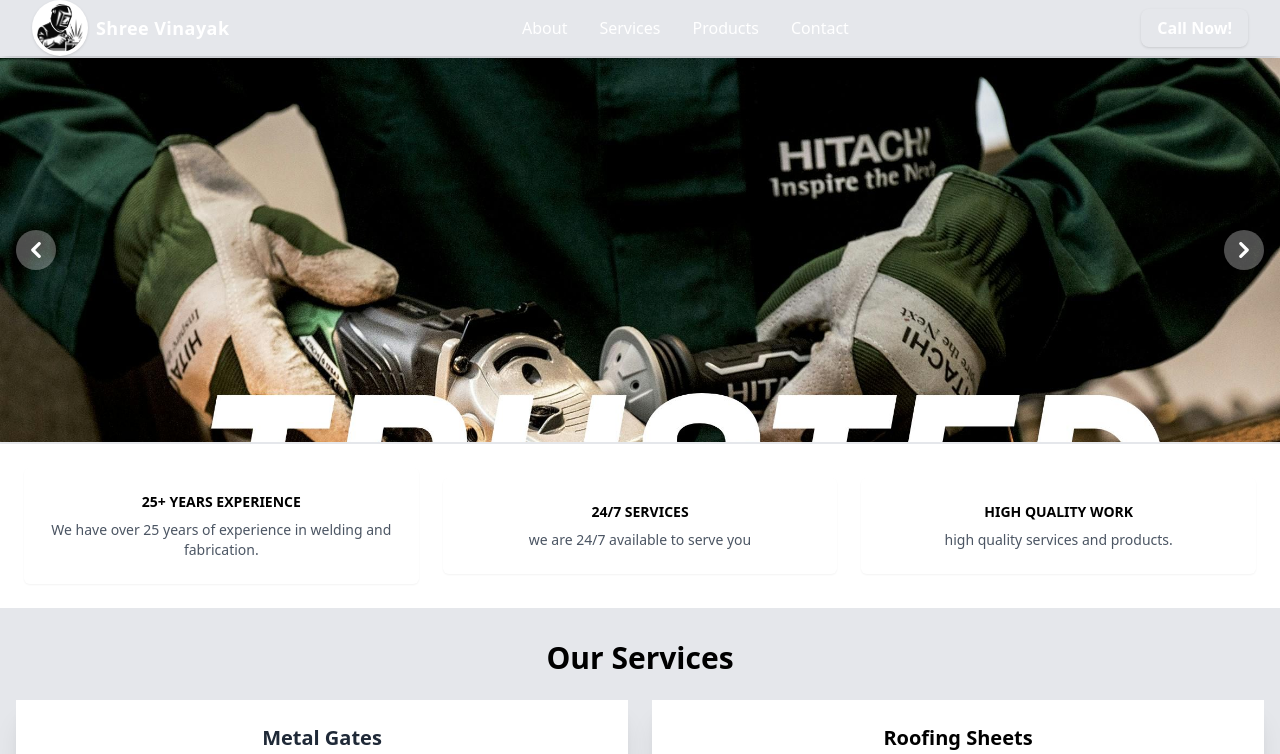
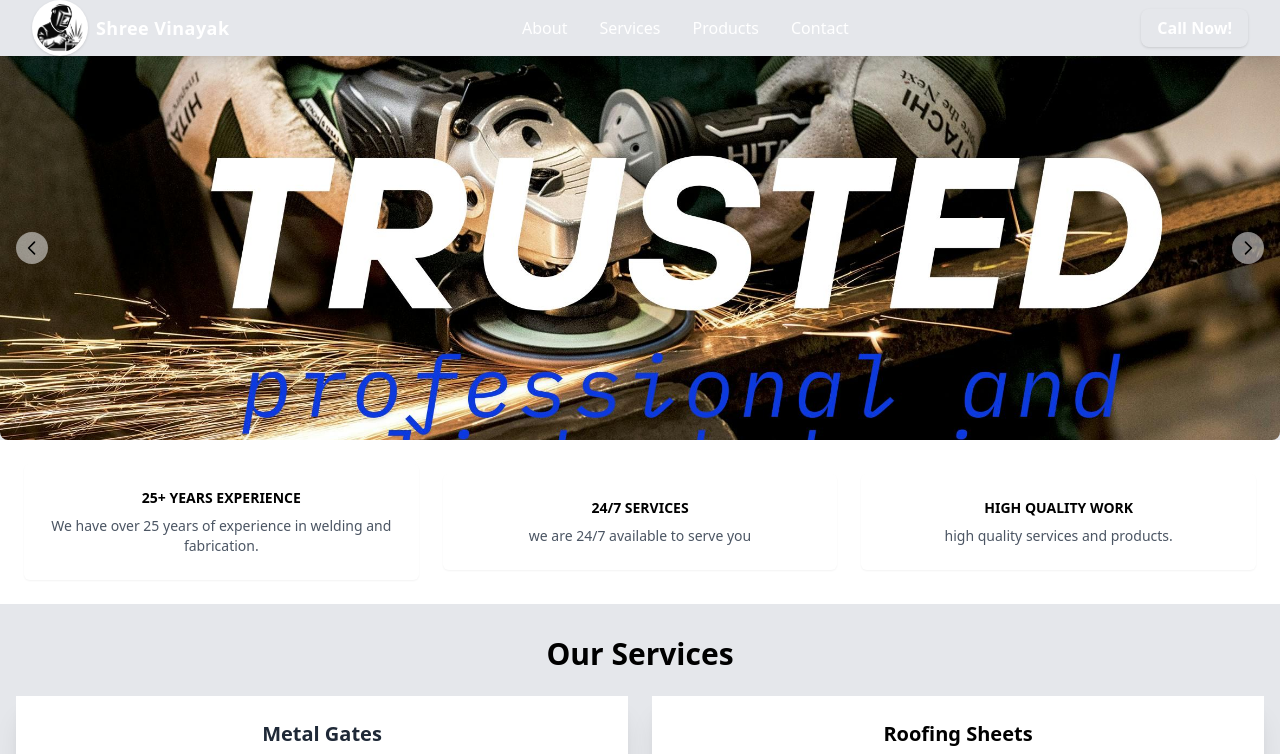
Before and after one commit to Technology-maker/Welding-service, a React (Vite) app: page / in a window 1280 px wide. Shown: the top 754 px of the page. Built offline with nearby package versions, Linux system fonts and the light colour scheme.

Commit message:
update header

```diff
--- a/src/components/Homepage.jsx
+++ b/src/components/Homepage.jsx
@@ -21,44 +21,31 @@
             <Navbar />
 
             {/* header content   */}
-            <header className="text-white text-center py-0.5">
-                <div id="gallery" className="relative w-full">
-                    <div className="relative h-64 overflow-hidden rounded-b-sm sm:h-80 md:h-96">
-                        <div className="duration-700 ease-in-out" data-carousel-item>
-                            <img src={Img1} className="w-full h-full object-cover" alt="Gate Img" />
+            <header className="relative w-full">
+      <div id="gallery" className="relative w-full" data-carousel="slide">
+        {/* Carousel Wrapper */}
+        <div className="relative h-64 overflow-hidden rounded-b-lg sm:h-80 md:h-96">
+          <div className="duration-700 ease-in-out" data-carousel-item="active">
+            <img src={Img1} className="absolute block w-full h-full object-cover" alt="Slide 1" />
           </div>
           <div className="hidden duration-700 ease-in-out" data-carousel-item>
-                            <img src={Img2} className="w-full h-full object-cover" alt="Home Img" />
+            <img src={Img2} className="absolute block w-full h-full object-cover" alt="Slide 2" />
           </div>
           <div className="hidden duration-700 ease-in-out" data-carousel-item>
-                            <img src={Img3} className="w-full h-full object-cover" alt="Metal Image" />
-                        </div>
-                        <div className="hidden duration-700 ease-in-out" data-carousel-item>
-                            <img src={Img4} className="w-full h-full object-cover" alt="Stand Img" />
+            <img src={Img3} className="absolute block w-full h-full object-cover" alt="Slide 3" />
           </div>
         </div>
 
+        {/* Slider Controls */}
         <button
           type="button"
           className="absolute top-0 left-0 z-30 flex items-center justify-center h-full px-4 cursor-pointer group focus:outline-none"
           data-carousel-prev
         >
-                        <span className="inline-flex items-center justify-center w-10 h-10 rounded-full bg-white/30 group-hover:bg-white/50 group-focus:ring-4 group-focus:ring-white group-focus:outline-none">
-                            <svg
-                                className="w-4 h-4 text-white rtl:rotate-180"
-                                xmlns="http://www.w3.org/2000/svg"
-                                fill="none"
-                                viewBox="0 0 6 10"
-                            >
-                                <path
-                                    stroke="currentColor"
-                                    strokeLinecap="round"
-                                    strokeLinejoin="round"
-                                    strokeWidth="2"
-                                    d="M5 1 1 5l4 4"
-                                />
+          <span className="inline-flex items-center justify-center w-8 h-8 rounded-full bg-white/50 group-hover:bg-white/80">
+            <svg className="w-5 h-5 text-black" fill="none" stroke="currentColor" strokeWidth="2" viewBox="0 0 24 24">
+              <path strokeLinecap="round" strokeLinejoin="round" d="M15 19l-7-7 7-7" />
             </svg>
-                            <span className="sr-only">Previous</span>
           </span>
         </button>
 
@@ -67,22 +54,10 @@
           className="absolute top-0 right-0 z-30 flex items-center justify-center h-full px-4 cursor-pointer group focus:outline-none"
           data-carousel-next
         >
-                        <span className="inline-flex items-center justify-center w-10 h-10 rounded-full bg-white/30 group-hover:bg-white/50 group-focus:ring-4 group-focus:ring-white group-focus:outline-none">
-                            <svg
-                                className="w-4 h-4 text-white rtl:rotate-180"
-                                xmlns="http://www.w3.org/2000/svg"
-                                fill="none"
-                                viewBox="0 0 6 10"
-                            >
-                                <path
-                                    stroke="currentColor"
-                                    strokeLinecap="round"
-                                    strokeLinejoin="round"
-                                    strokeWidth="2"
-                                    d="m1 9 4-4-4-4"
-                                />
+          <span className="inline-flex items-center justify-center w-8 h-8 rounded-full bg-white/50 group-hover:bg-white/80">
+            <svg className="w-5 h-5 text-black" fill="none" stroke="currentColor" strokeWidth="2" viewBox="0 0 24 24">
+              <path strokeLinecap="round" strokeLinejoin="round" d="M9 5l7 7-7 7" />
             </svg>
-                            <span className="sr-only">Next</span>
           </span>
         </button>
       </div>
```
Lines whose indentation alone changed are shown as unchanged.
